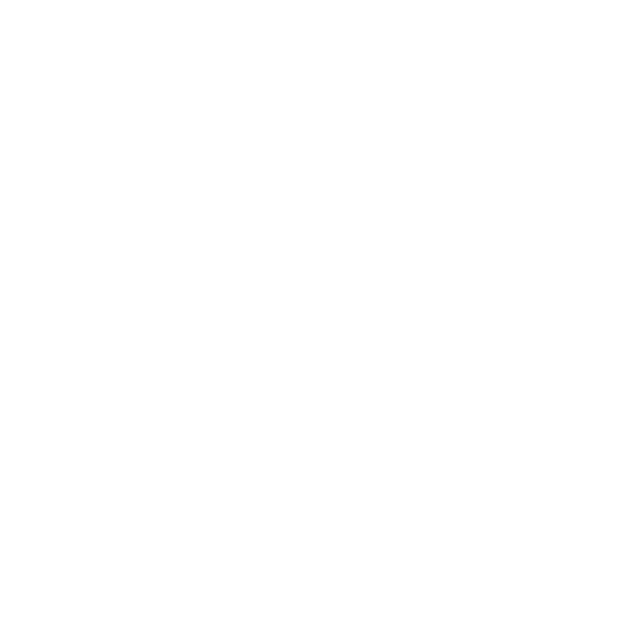
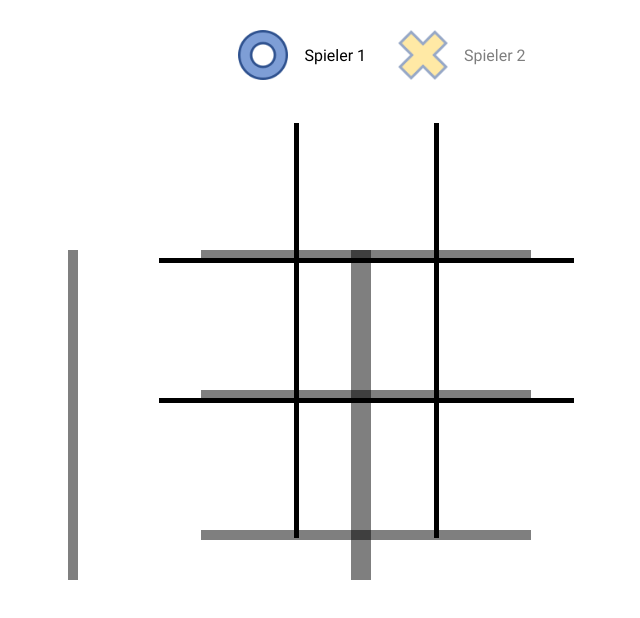
Before and after one commit to MaikroX/tictactoe, a plain HTML site: page index.html in a window 1280 px wide. Shown: the whole page, without its empty margins (274-914 px from the left). Drawn offline with Linux system fonts and the light colour scheme.

Commit message:
update Files

```diff
--- a/css/style.css
+++ b/css/style.css
@@ -2,3 +2,99 @@
     margin: 0;
     font-family: 'roboto', sans-serif, Arial, Helvetica;
 }
+
+.center {
+    display: flex;
+    justify-content: center;
+    align-items: center;
+    height: 100vh;
+}
+
+.player {
+    margin-top: 30px;
+    margin-bottom: -150px;
+    display: flex;
+    justify-content: center;
+    align-items: center;
+}
+
+.player-inner {
+    display: flex;
+    justify-content: center;
+    align-items: center;
+    margin-left: 32px;
+}
+
+.player-inactive {
+    opacity: 0.5;
+}
+
+.player img {
+    width: 50px;
+}
+
+.player span {
+    margin-left: 16px;
+}
+
+tr {
+    width: 399px;
+}
+
+td {
+    width: 133px;
+    height: 133px;
+    border: 5px solid rgb(0, 0, 0);
+    position: relative;
+    cursor: pointer;
+}
+
+td:hover {
+    background-color: rgba(0, 255, 255, 0.155);
+    border-radius: 50%;
+}
+
+table tr:first-child td {
+    border-top: 0;
+}
+
+table tr td:first-child {
+    border-left: 0;
+}
+
+table tr:last-child td {
+    border-bottom: 0;
+}
+
+table tr td:last-child {
+    border-right: 0;
+}
+
+table {
+    border-collapse: collapse;
+}
+
+.shape {
+    position: absolute;
+    width: 80px;
+    height: 80px;
+    top: 26px;
+    bottom: 26px;
+    right: 26px;
+    left: 26px;
+}
+
+.d-none {
+    display: none;
+}
+
+.line-hori {
+    position: absolute;
+    height: 10px;
+    background-color: rgba(0, 0, 0, 0.5);
+    width: 330px;
+}
+
+.make-vertical {
+    transform: rotate(90deg);
+}
--- a/index.html
+++ b/index.html
@@ -5,7 +5,7 @@
     <meta charset="UTF-8">
     <meta http-equiv="X-UA-Compatible" content="IE=edge">
     <meta name="viewport" content="width=device-width, initial-scale=1.0">
-    <title>TicTacToe</title>
+    <title>Tic Tac Toe</title>
 
     <link rel="stylesheet" href="css/fonts.css">
     <link rel="stylesheet" href="css/style.css">
@@ -19,6 +19,64 @@
 
 <body>
 
+    <div class="player">
+        <div id="player1" class="player-inner"><img src="./img/circle.png" alt=""> <span>Spieler 1</span></div>
+        <div id="player2" class="player-inner player-inactive"><img src="./img/cross.png" alt=""> <span>Spieler 2</span></div>
+    </div>
+
+    <div class="center">
+
+        <div class="line-hori" style="top: 250px"></div>
+        <div class="line-hori" style="top: 390px"></div>
+        <div class="line-hori" style="top: 530px"></div>
+        <div class="line-hori make-vertical" style="top: 410px"></div>
+        <div class="line-hori make-vertical" style="top: 410px; left: 182px;"></div>
+        <div class="line-hori make-vertical" style="top: 410px;; left: 465px;"></div>
+        <table>
+            <tr>
+                <td onclick="fillShape(0)">
+                    <img id="circle-0" class="shape d-none" src="./img/circle.png" alt="">
+                    <img id="cross-0" class="shape d-none" src="./img/cross.png" alt="">
+                </td>
+                <td onclick="fillShape(1)">
+                    <img id="circle-1" class="shape d-none" src="./img/circle.png" alt="">
+                    <img id="cross-1" class="shape d-none" src="./img/cross.png" alt="">
+                </td>
+                <td onclick="fillShape(2)">
+                    <img id="circle-2" class="shape d-none" src="./img/circle.png" alt="">
+                    <img id="cross-2" class="shape d-none" src="./img/cross.png" alt="">
+                </td>
+            </tr>
+            <tr>
+                <td onclick="fillShape(3)">
+                    <img id="circle-3" class="shape d-none" src="./img/circle.png" alt="">
+                    <img id="cross-3" class="shape d-none" src="./img/cross.png" alt="">
+                </td>
+                <td onclick="fillShape(4)">
+                    <img id="circle-4" class="shape d-none" src="./img/circle.png" alt="">
+                    <img id="cross-4" class="shape d-none" src="./img/cross.png" alt="">
+                </td>
+                <td onclick="fillShape(5)">
+                    <img id="circle-5" class="shape d-none" src="./img/circle.png" alt="">
+                    <img id="cross-5" class="shape d-none" src="./img/cross.png" alt="">
+                </td>
+            </tr>
+            <tr>
+                <td onclick="fillShape(6)">
+                    <img id="circle-6" class="shape d-none" src="./img/circle.png" alt="">
+                    <img id="cross-6" class="shape d-none" src="./img/cross.png" alt="">
+                </td>
+                <td onclick="fillShape(7)">
+                    <img id="circle-7" class="shape d-none" src="./img/circle.png" alt="">
+                    <img id="cross-7" class="shape d-none" src="./img/cross.png" alt="">
+                </td>
+                <td onclick="fillShape(8)">
+                    <img id="circle-8" class="shape d-none" src="./img/circle.png" alt="">
+                    <img id="cross-8" class="shape d-none" src="./img/cross.png" alt="">
+                </td>
+            </tr>
+        </table>
+    </div>
 
 
 </body>
--- a/js/main.js
+++ b/js/main.js
@@ -0,0 +1,67 @@
+let fields = [];
+
+let currentShape = 'cross';
+
+function fillShape(id) {
+    if (!fields[id]) {
+        if (currentShape == 'cross') {
+            currentShape = 'circle';
+            document.getElementById('player1').classList.add('player-inactive');
+            document.getElementById('player2').classList.remove('player-inactive');
+        } else {
+            currentShape = 'cross'
+            document.getElementById('player2').classList.add('player-inactive');
+            document.getElementById('player1').classList.remove('player-inactive');
+        }
+
+        fields[id] = currentShape;
+        console.log(fields);
+        draw();
+        checkForWin();
+    }
+}
+
+function draw() {
+    for (let i = 0; i < fields.length; i++) {
+        if (fields[i] == 'circle') {
+            document.getElementById('circle-' + i).classList.remove('d-none');
+        }
+        if (fields[i] == 'cross') {
+            document.getElementById('cross-' + i).classList.remove('d-none');
+        }
+
+    }
+}
+
+function checkForWin() {
+    let winner;
+    if (fields[0] == fields[1] && fields[1] == fields[2] && fields[0]) {
+        winner = fields[0];
+    }
+    if (fields[3] == fields[4] && fields[4] == fields[5] && fields[4]) {
+        winner = fields[3];
+    }
+    if (fields[6] == fields[7] && fields[7] == fields[8] && fields[6]) {
+        winner = fields[6];
+    }
+    if (fields[0] == fields[3] && fields[3] == fields[6] && fields[0]) {
+        winner = fields[0];
+    }
+    if (fields[1] == fields[4] && fields[4] == fields[7] && fields[1]) {
+        winner = fields[1];
+    }
+    if (fields[2] == fields[5] && fields[5] == fields[8] && fields[2]) {
+        winner = fields[2];
+    }
+
+    if (fields[0] == fields[4] && fields[4] == fields[8] && fields[0]) {
+        winner = fields[0];
+    }
+    if (fields[2] == fields[4] && fields[4] == fields[6] && fields[2]) {
+        winner = fields[2];
+    }
+    if (winner) {
+        console.log('Winner', winner)
+    }
+
+}
```
Also changed, not shown: img/circle.png (added), img/cross.png (added), img/game-over.png (added).
